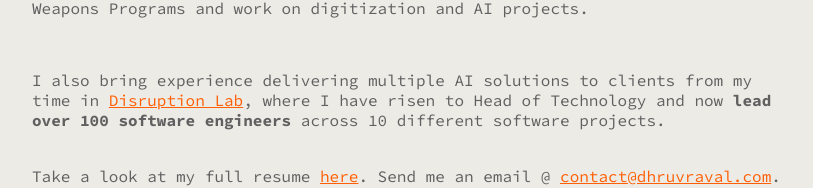
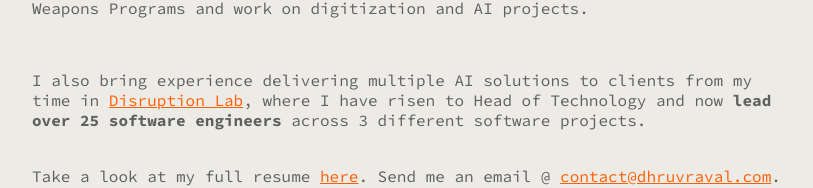
Before and after one commit to dhruvkraval/my-website, a React (Create React App) app: page / in a window 1280 px wide. Shown: the part 568-756 px from the top of the page, without its empty margins (233-1046 px from the left). Built offline with nearby package versions, Linux system fonts and the light colour scheme.

Commit message:
minor text and resume updates

```diff
--- a/src/App.js
+++ b/src/App.js
@@ -31,7 +31,7 @@ const experiences = [
       {
         title: 'Head of Technology',
         dateRange: 'June 2024 - Present',
-        description: `Lead technical development for 10+ projects spanning AI, VR, and blockchain for clients including AMD while managing 100+ software engineers.`,
+        description: `Lead technical development for 3 projects spanning AI, VR, and blockchain for clients including the State of Illinois and AMD while managing 25+ software engineers.`,
         skills: ['Blockchain', 'VR', 'AI'],
       },
       {
@@ -103,9 +103,9 @@ function App() {
             <br></br>
             <p>Currently, I'm working as an intern for <a href="https://kcnsc.doe.gov/" target="_blank" rel="noopener noreferrer">Honeywell</a>, where I support Nuclear Weapons Programs and work on digitization and AI projects.</p>
             <br></br>
-            <p>I also bring experience delivering multiple AI solutions to clients from my time in <a href="https://giesgroups.illinois.edu/disruptionlab/home-v2/" target="_blank" rel="noopener noreferrer">Disruption Lab</a>, where I have risen to Head of Technology and now <strong>lead over 100 software engineers</strong> across 10 different software projects.</p>
+            <p>I also bring experience delivering multiple AI solutions to clients from my time in <a href="https://giesgroups.illinois.edu/disruptionlab/home-v2/" target="_blank" rel="noopener noreferrer">Disruption Lab</a>, where I have risen to Head of Technology and now <strong>lead over 25 software engineers</strong> across 3 different software projects.</p>
             <br></br>
-            Take a look at my full resume <a href="https://drive.google.com/file/d/1b9LeqtB_wWk3dMgbl2x28MyQwCkuReOS/view?usp=sharing" target="_blank" rel="noopener noreferrer">here</a>. Send me an email @ <a href="mailto:contact@dhruvraval.com">contact@dhruvraval.com</a>.
+            Take a look at my full resume <a href="/resume.pdf" target="_blank" rel="noopener noreferrer">here</a>. Send me an email @ <a href="mailto:contact@dhruvraval.com">contact@dhruvraval.com</a>.
           </div>
           <br></br>
           <hr></hr>
```
Also changed, not shown: 1 other file (tests, documents, lock files or other folders).
